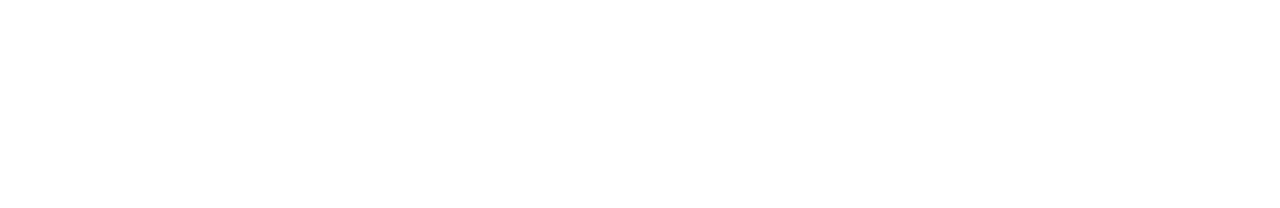
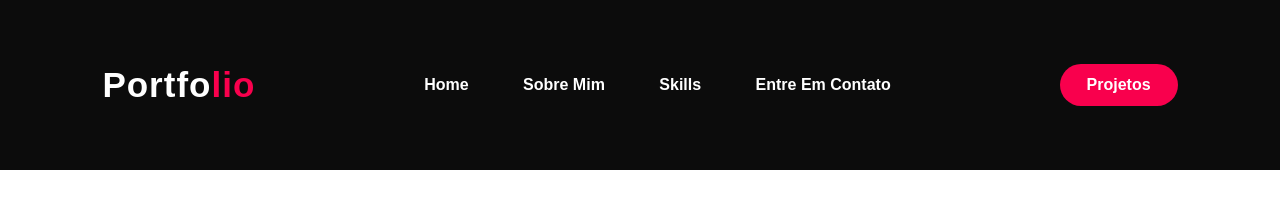
Before and after one commit to droLz1n/Portfolio, a plain HTML site: page pages/projetos.html in a window 1280 px wide. Drawn offline with Linux system fonts and the light colour scheme.

Commit message:
começo da nova página

```diff
--- /dev/null
+++ b/css/projeto.css
@@ -0,0 +1,75 @@
+@charset "UTF-8";
+
+/*
+Paleta de cores:
+#f9004d
+#FFF
+#fcfc
+#191919
+*/
+
+* {
+    padding: 0;
+    margin: 0;
+    font-family: 'Josefin Sans', sans-serif;
+    box-sizing: border-box;
+}
+
+.hero {
+    width: 100%;
+    padding-bottom: 5%;
+    background-color: #0c0c0c;
+}
+
+nav {
+    display: flex;
+    align-items: center;
+    justify-content: space-between;
+    padding-top: 5%;
+    padding-left: 8%;
+    padding-right: 8%;
+}
+
+.logo {
+    color: white;
+    font-size: 35px;
+    letter-spacing: 1px;
+    cursor: pointer;
+}
+
+span {
+    color: #f9004d;
+}
+
+nav ul li {
+    list-style-type: none;
+    display: inline-block;
+    padding: 10px 25px;
+}
+
+nav ul li a {
+    color: white;
+    text-decoration: none;
+    font-weight: bold;
+    text-transform: capitalize;
+}
+
+nav ul li a:hover {
+    color: #f9004d;
+    transition: .4s;
+}
+
+.btn {
+    background-color: #f9004d;
+    color: white;
+    text-decoration: none;
+    border: 2px solid transparent;
+    font-weight: bold;
+    padding: 10px 25px;
+    border-radius: 30px;
+    transition: transform .4s;
+}
+
+.btn:hover {
+    transform:scale(1.2)
+}
--- a/pages/projetos.html
+++ b/pages/projetos.html
@@ -5,8 +5,26 @@
     <meta http-equiv="X-UA-Compatible" content="IE=edge">
     <meta name="viewport" content="width=device-width, initial-scale=1.0">
     <title>Projetos</title>
+    <link rel="stylesheet" href="../css/projeto.css">
+    <link rel="stylesheet" href="https://cdnjs.cloudflare.com/ajax/libs/font-awesome/5.7.1/css/all.min.css" integrity="sha512-3M00D/rn8n+2ZVXBO9Hib0GKNpkm8MSUU/e2VNthDyBYxKWG+BftNYYcuEjXlyrSO637tidzMBXfE7sQm0INUg==" crossorigin="anonymous" referrerpolicy="no-referrer" />
+    <link rel="preconnect" href="https://fonts.googleapis.com">
+    <link rel="preconnect" href="https://fonts.gstatic.com" crossorigin>
+    <link href="https://fonts.googleapis.com/css2?family=Kaushan+Script&display=swap" rel="stylesheet">
 </head>
 <body>
-
+    <div class="hero">
+        <header>
+            <nav>
+                <h2 class="logo">Portfo<span>lio</span></h2>
+                <ul>
+                    <li><a href="#">Home</a></li>
+                    <li><a href="#about">Sobre mim</a></li>
+                    <li><a href="#service">Skills</a></li>
+                    <li><a href="#footer">Entre em contato</a></li>
+                </ul>
+                <a href="./pages/projetos.html" class="btn" target="_blank">Projetos</a>
+            </nav>
+        </header>
+    </div>
 </body>
 </html>
```
